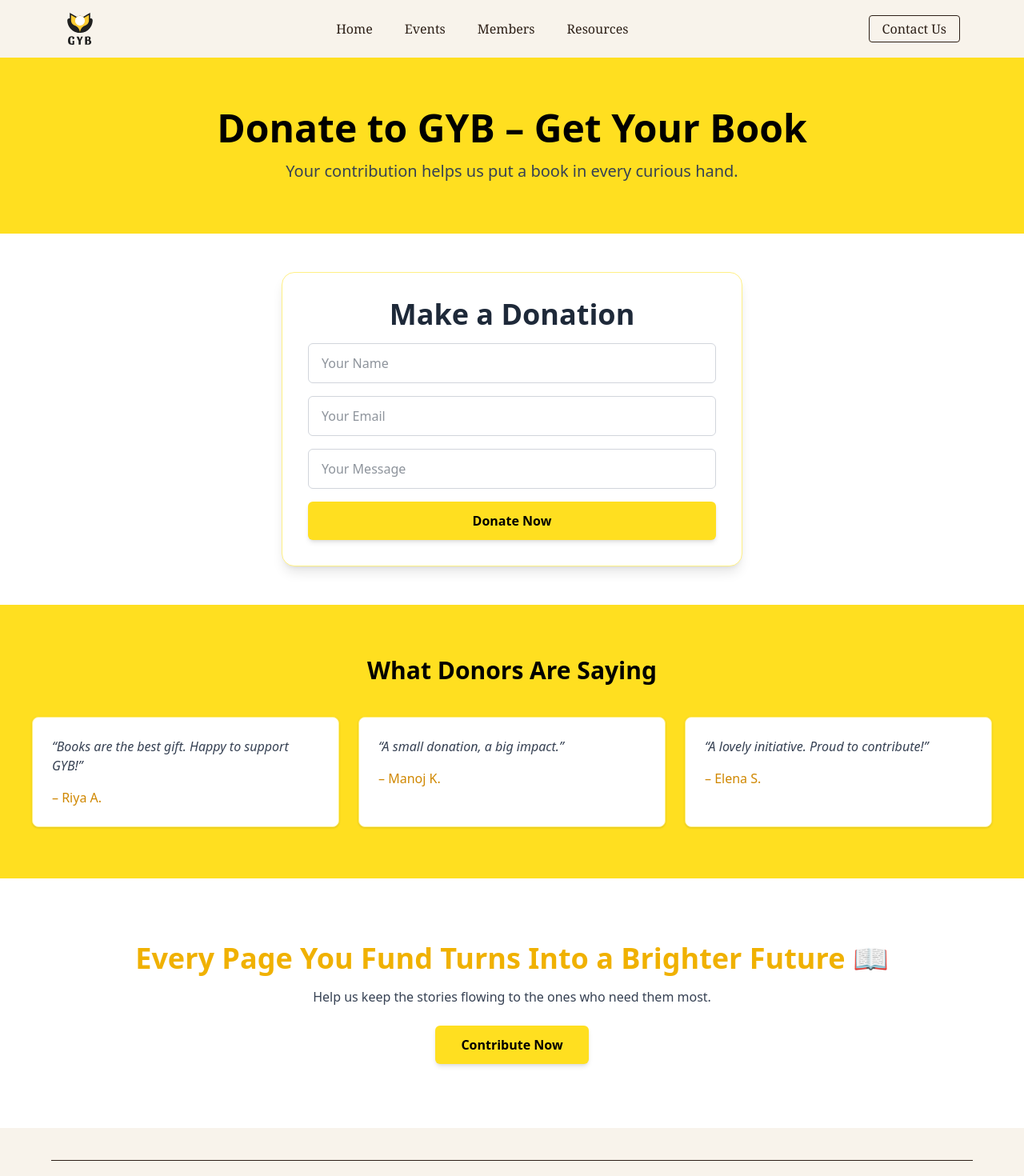
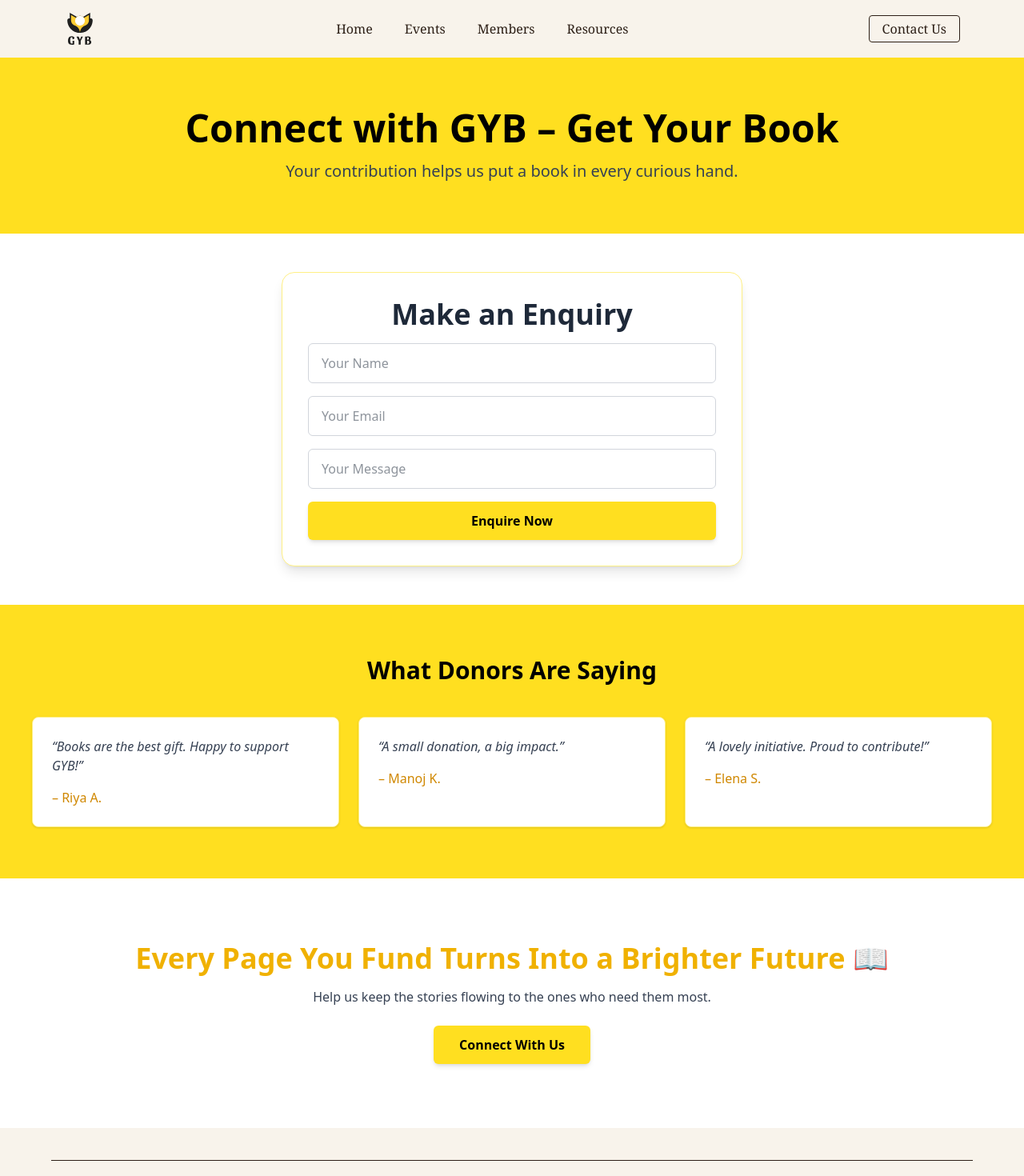
Before and after one commit to AFTABANANTAM/GYB, a Next.js app in the folder gyb/: page /donate in a window 1280 px wide. Shown: the top 1470 px of the page at 80% size. Built offline with nearby package versions, Linux system fonts and the light colour scheme.

Commit message:
Update page.js

```diff
--- a/gyb/app/donate/page.js
+++ b/gyb/app/donate/page.js
@@ -6,7 +6,7 @@ function page() {
       {/* Hero Section */}
       <section className="text-center py-16 px-6 bg-yellow-300">
         <h1 className="text-4xl md:text-5xl font-extrabold text-black mb-4">
-          Donate to GYB – Get Your Book
+          Connect with GYB – Get Your Book
         </h1>
         <p className="text-lg md:text-xl max-w-2xl mx-auto text-gray-700">
           Your contribution helps us put a book in every curious hand.
@@ -17,7 +17,7 @@ function page() {
       <section className="flex justify-center items-center px-4 py-12">
         <div className="bg-white rounded-2xl shadow-lg border border-yellow-200 max-w-xl w-full p-8">
           <h2 className="text-4xl font-semibold text-black-500 mb-4 text-center">
-            Make a Donation
+            Make an Enquiry
           </h2>
           <form className="space-y-4">
             <input
@@ -39,7 +39,7 @@ function page() {
   href="/contribute"
   className="block w-full text-center bg-yellow-300 hover:bg-yellow-400 text-black font-semibold py-3 rounded-md shadow-md transition duration-200 cursor-pointer"
 >
-  Donate Now
+  Enquire Now
 </Link>
           </form>
         </div>
@@ -79,7 +79,7 @@ function page() {
   href="/contribute"
   className="inline-block bg-yellow-300 hover:bg-yellow-500 text-black font-bold px-8 py-3 rounded-md shadow-md transition cursor-pointer text-center"
 >
-  Contribute Now
+  Connect With Us
 </Link>
 
       </section>
```
